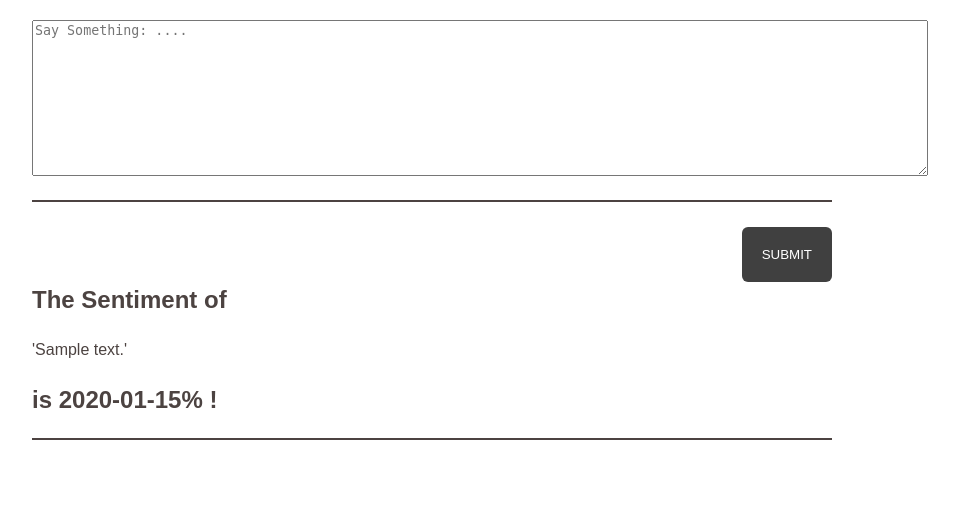
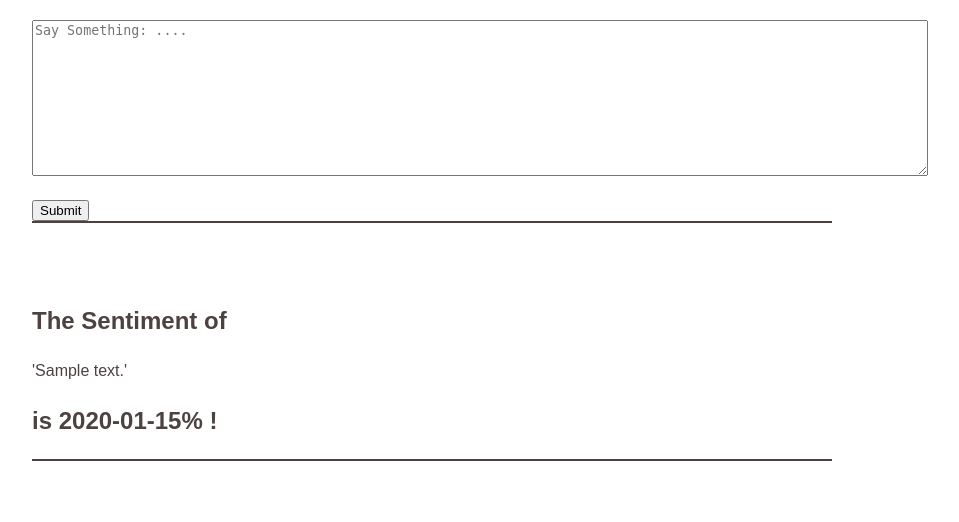
Before and after one commit to ian-manaog/expA-ENG-deployment, a Flask app: template templates/form.html in a window 1280 px wide. Shown: the part 108-630 px from the top of the page, without its empty margins (228-1187 px from the left). Run offline with Flask 2, Linux system fonts and the light colour scheme; the template is opened without the code that fills it: most values are stand-ins (such as "Sample title", 1, 10 or a date in 2020); parts of the project's set-up code (start-up, migrations or seed data) failed here and were passed over.

Commit message:
first commit

```diff
--- a/templates/form.html
+++ b/templates/form.html
@@ -6,9 +6,9 @@
     <body>
         <h1>Welcome To Sentiment Analyzer</h1>
         <form method="POST">
-            <textarea name="text1" placeholder="Say Something: ...." rows="10" cols="109"></textarea><br><br>
+            <textarea name="text" placeholder="Say Something: ...." rows="10" cols="109"></textarea><br><br>
 
-            <input class="example_a" type="submit">
+            <input class="sent" type="submit">
         </form>
         {% if sentiment %}
         <div>
```
